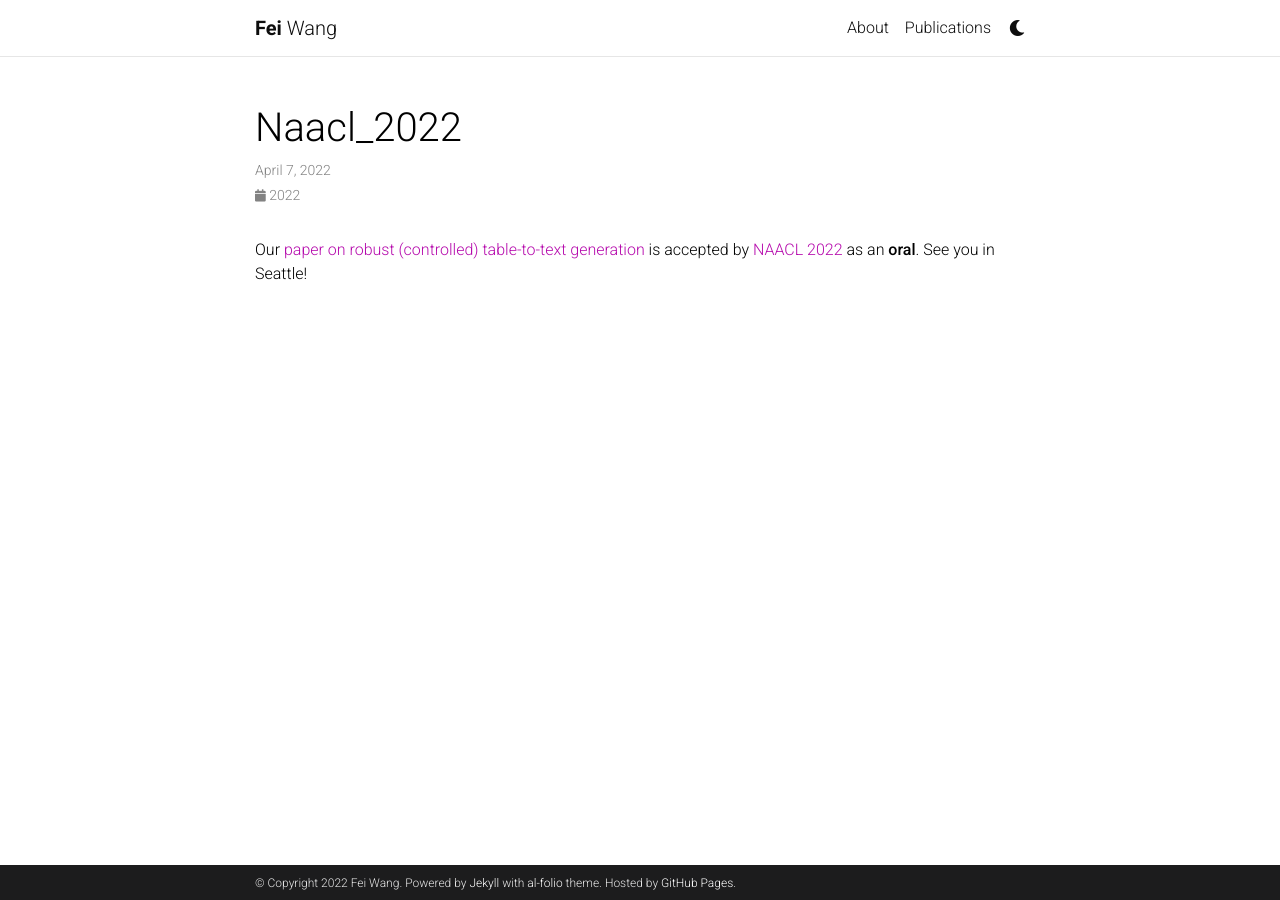
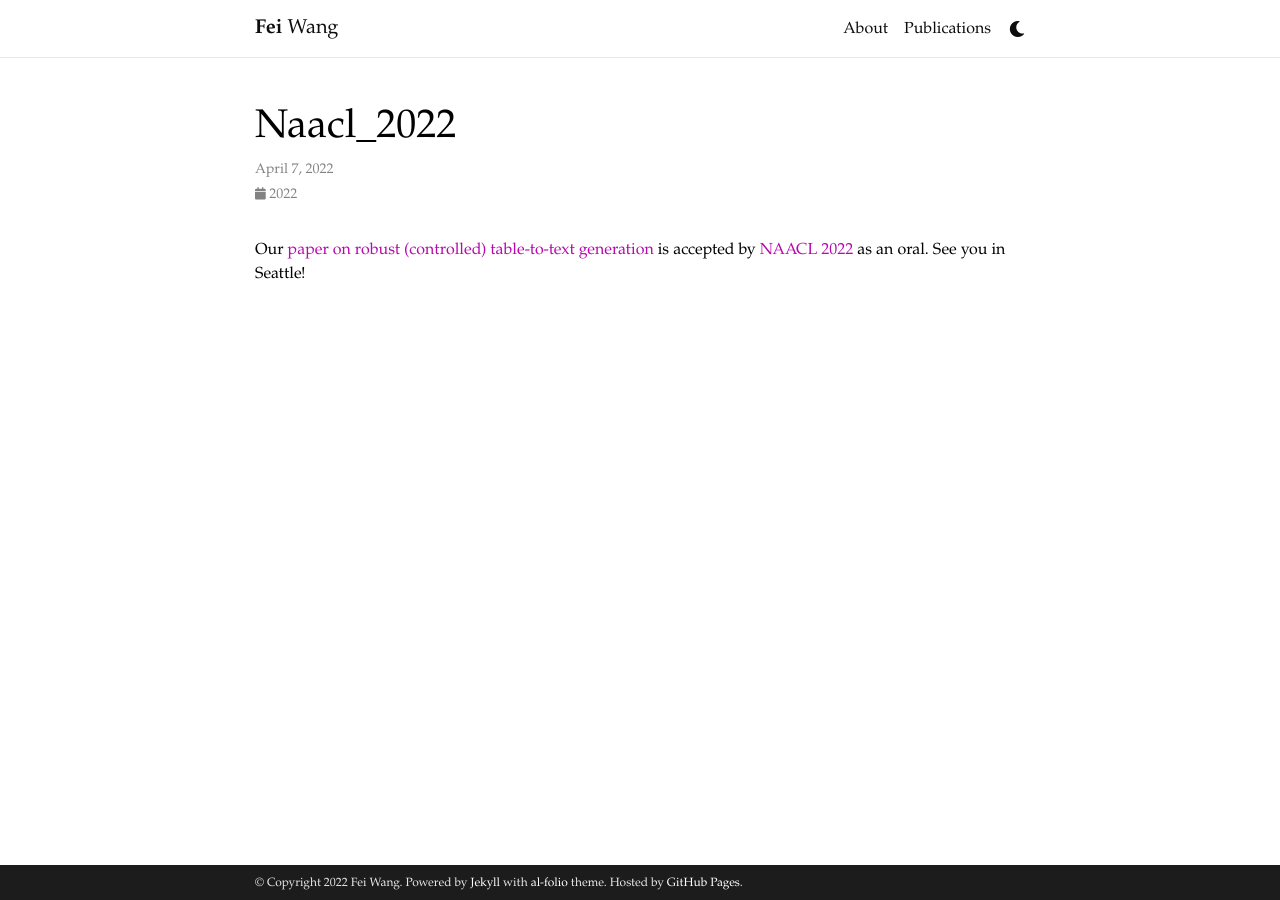
Before and after one commit to FeiWang96/personal_website_backup, a Jekyll site: the page built from _news/NAACL_2022.md, in a window 1280 px wide. Built offline with Jekyll 4.4.1, drawn with Linux system fonts in a browser that asks for light colours; comment, search, counter and statistics services are not loaded; a style sheet for code colours, icons or effects is not loaded.

Commit message:
Update _base.scss

```diff
--- a/_sass/_base.scss
+++ b/_sass/_base.scss
@@ -6,7 +6,7 @@
 
 p, h1, h2, h3, h4, h5, h6, em, div, li, span, strong {
   color: var(--global-text-color);
-  font-family: 'Roboto', sans-serif;;
+  font-family: Garamond, serif;
 }
 
 hr {
```
